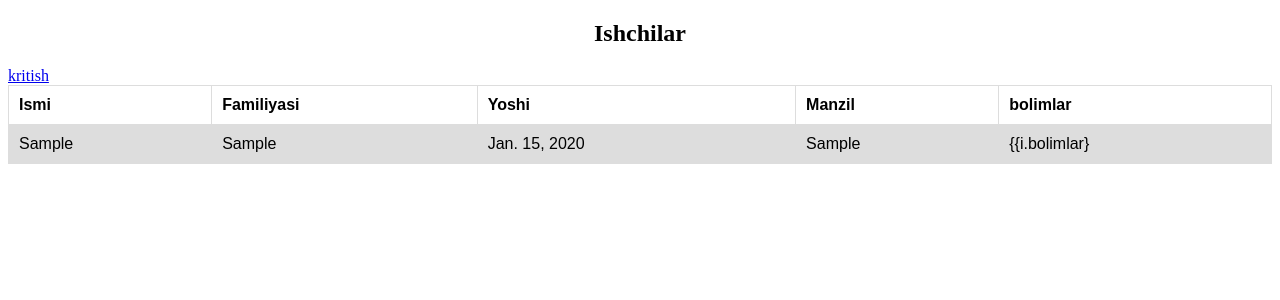
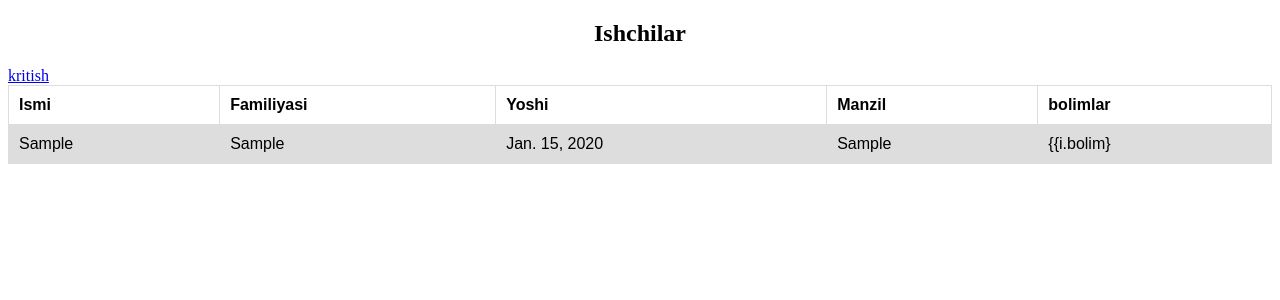
Before and after one commit to behruz2008/Worker_project, a Django app: page / in a window 1280 px wide. Shown: the top 300 px of the page. Run offline with Django 4.2, Linux system fonts and the light colour scheme; tables that the repository leaves empty hold one stand-in row (values such as "Sample post").

Commit message:
deploy-bolimlar

```diff
--- a/app/templates/blog/index.html
+++ b/app/templates/blog/index.html
@@ -42,7 +42,7 @@ tr:nth-child(even) {
     <td>{{i.familiya}}</td>
     <td>{{i.yosh}}</td>
     <td>{{i.manzil}}</td>
-    <td>{{i.bolimlar}</td>
+    <td>{{i.bolim}</td>
   </tr>
 
 
```
